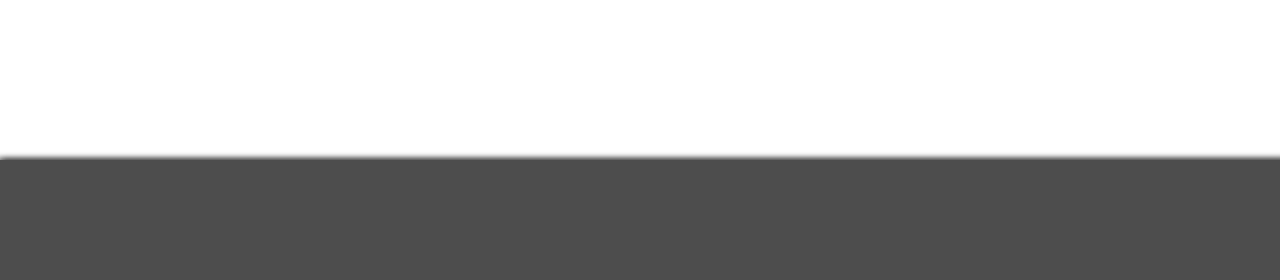
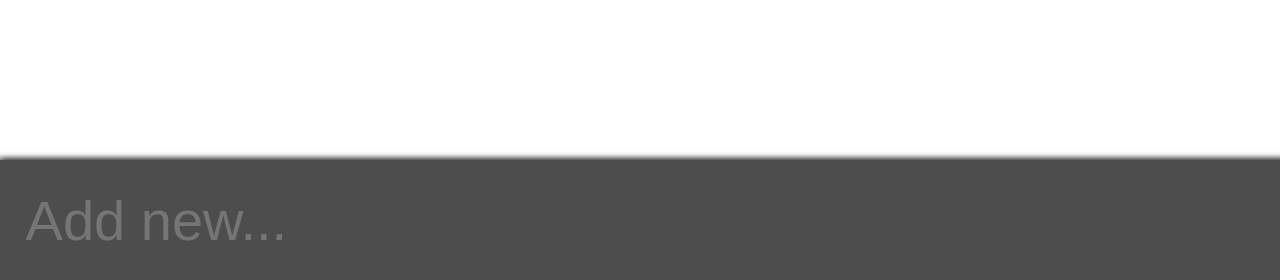
Before and after one commit to sudhanshu-arya/todolist, a Django app: page / in a window 1280 px wide. Shown: the part 520-800 px from the top of the page. Run offline with Django 3.2, Linux system fonts and the light colour scheme; a user stored in the database is signed in; tables that the repository leaves empty hold one stand-in row (values such as "Sample post").

Commit message:
placeholder commit

```diff
--- a/templates/base.html
+++ b/templates/base.html
@@ -98,7 +98,7 @@
 </div>
 
 <form method="POST" action=".">{% csrf_token %}
-    <p><input id="listinp" type="text" name="info"></p>
+    <p><input id="listinp" type="text" name="info" placeholder="Add new..."></p>
     <button type="submit" id="listbutton"></button>
 </form>
 
```
